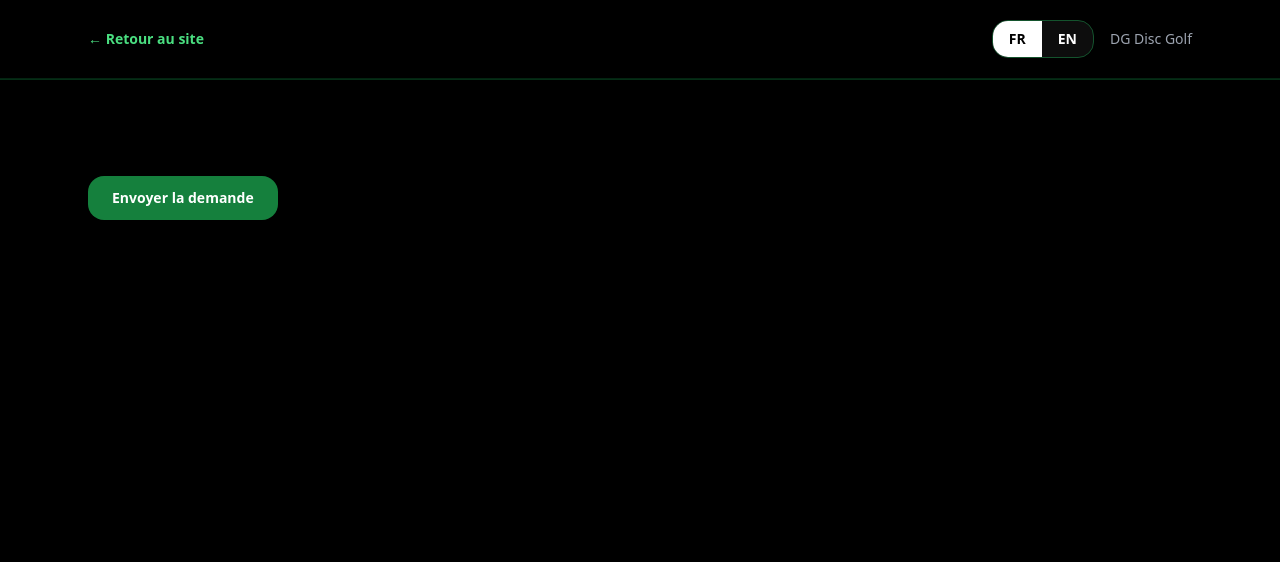
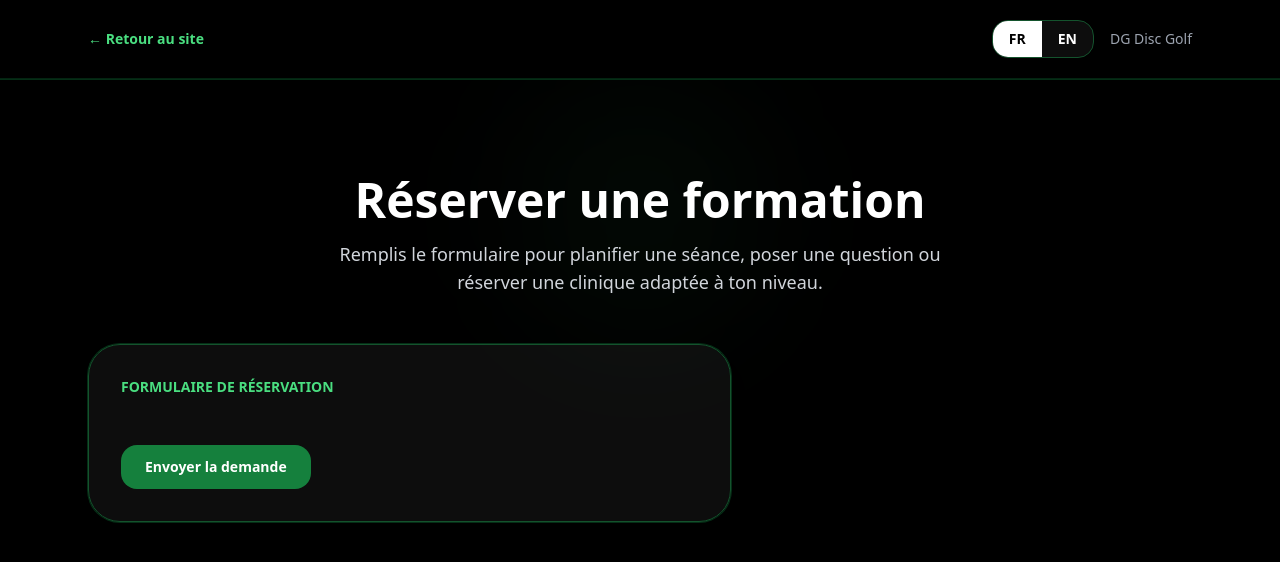
Before and after one commit to DGDiscgolf/DG_Discgolf, a React (Vite) app: page /contact in a window 1280 px wide. Shown: the top 562 px of the page. Built offline with nearby package versions, Linux system fonts and the light colour scheme.

Commit message:
Update ContactPage.jsx

```diff
--- a/src/pages/ContactPage.jsx
+++ b/src/pages/ContactPage.jsx
@@ -6,7 +6,7 @@ export default function ContactPage() {
   const [showFormSuccess, setShowFormSuccess] = useState(false);
 
   useEffect(() => {
-    window.scrollTo(0, 0); // ✅ AJOUT
+    window.scrollTo(0, 0); // ✅ scroll en haut
 
     const savedLanguage = localStorage.getItem("dg_site_language");
     if (savedLanguage === "fr" || savedLanguage === "en") {
@@ -127,6 +127,7 @@ export default function ContactPage() {
           <div className="flex items-center gap-4">
             <div className="flex overflow-hidden rounded-2xl border border-green-900 bg-white/5">
               <button
+                type="button"
                 onClick={() => changeLanguage("fr")}
                 className={`px-4 py-2 text-sm font-semibold ${
                   language === "fr"
@@ -137,6 +138,7 @@ export default function ContactPage() {
                 FR
               </button>
               <button
+                type="button"
                 onClick={() => changeLanguage("en")}
                 className={`px-4 py-2 text-sm font-semibold ${
                   language === "en"
@@ -153,19 +155,39 @@ export default function ContactPage() {
         </div>
       </header>
 
-      <main className="relative overflow-hidden border-t border-green-950 bg-black py-24">
+      <main className="relative overflow-hidden border-t border-green-950 bg-black py-24 text-white">
+        <div className="absolute left-1/2 top-0 h-64 w-64 -translate-x-1/2 rounded-full bg-green-900/10 blur-3xl" />
+
         <div className="relative mx-auto max-w-6xl px-6">
+          <div className="text-center">
+            <h1 className="text-4xl font-bold md:text-5xl">{t.title}</h1>
+            <p className="mx-auto mt-4 max-w-2xl text-lg text-gray-300">
+              {t.text}
+            </p>
+          </div>
 
-          {/* FORMULAIRE */}
+          <div className="mt-12 grid gap-8 lg:grid-cols-[1.2fr_0.8fr]">
+            <div className="rounded-[2rem] border border-green-900 bg-white/5 p-8 shadow-xl ring-1 ring-green-950">
+              <div className="mb-6 text-sm font-semibold uppercase text-green-400">
+                {t.formTitle}
+              </div>
+
+              {showFormSuccess && (
+                <div className="mb-6 rounded-2xl border border-green-700 bg-green-950/40 px-4 py-3 text-sm text-green-200">
+                  {t.successMessage}
+                </div>
+              )}
+
               <form
                 action={formspreeEndpoint}
                 method="POST"
+                className="space-y-6"
                 onSubmit={handleFormSubmit}
-            className="space-y-6"
               >
-            {/* ... tes champs ici inchangés */}
+                <input type="hidden" name="_subject" value={t.formSubject} />
 
-            {/* ✅ BOUTON VERT */}
+                {/* tes champs restent EXACTEMENT comme avant */}
+
                 <button
                   type="submit"
                   className="inline-flex rounded-2xl bg-green-700 px-6 py-3 text-sm font-semibold text-white transition hover:bg-green-600"
@@ -174,6 +196,8 @@ export default function ContactPage() {
                 </button>
               </form>
             </div>
+          </div>
+        </div>
       </main>
     </div>
   );
```
Lines whose indentation alone changed are shown as unchanged.
